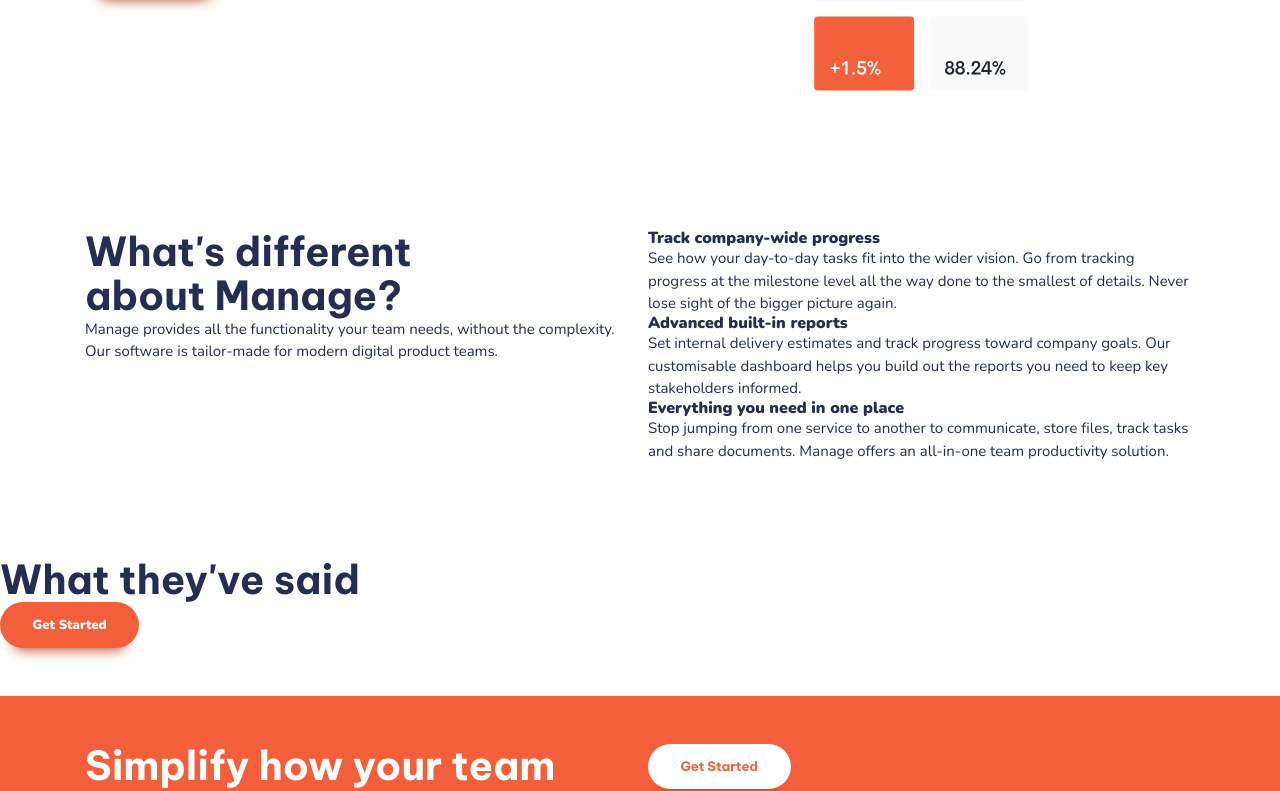
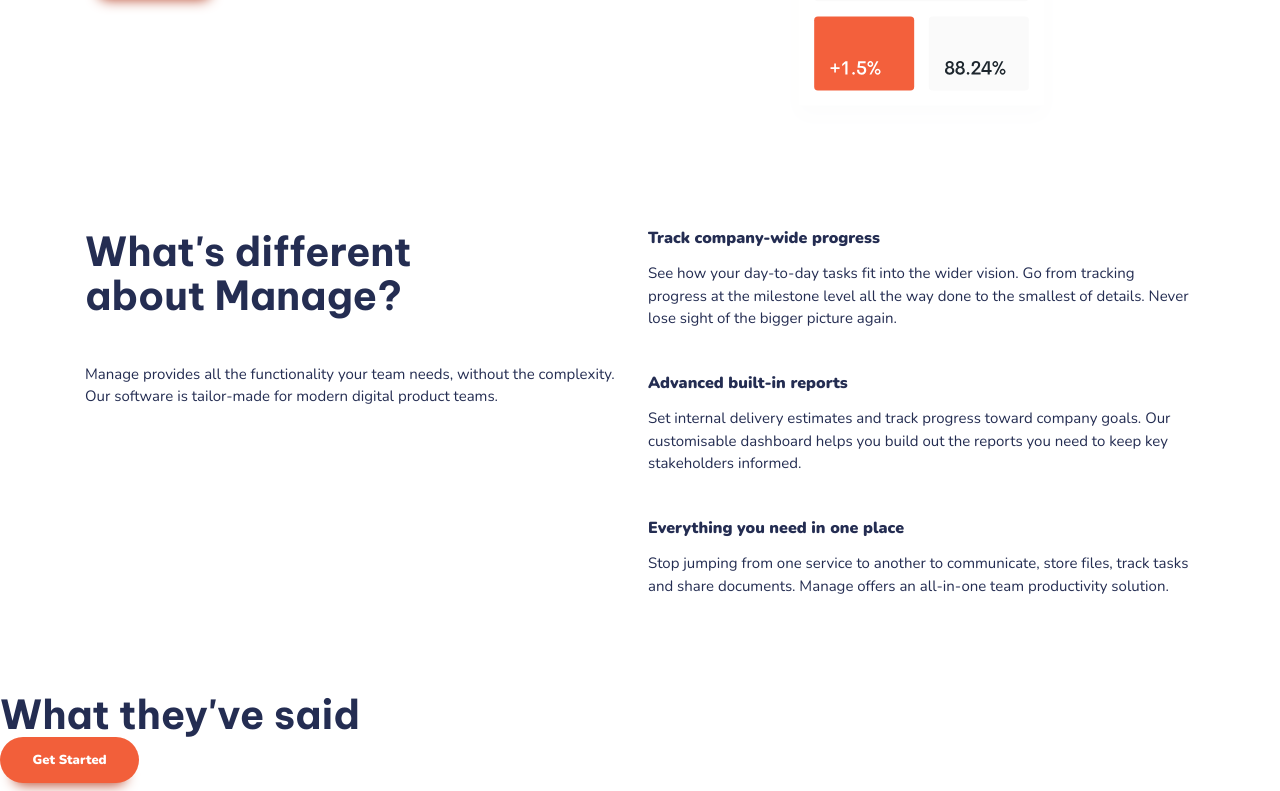
Before and after one commit to pravinkori/fem-manage-landing-page, a React (Vite) app: page / in a window 1280 px wide. Shown: the part 487-1278 px from the top of the page. Built offline with nearby package versions, Linux system fonts and the light colour scheme.

Commit message:
style: update styling for list items in the "What's different about Manage?" section

```diff
--- a/src/components/Features/Feature.tsx
+++ b/src/components/Features/Feature.tsx
@@ -5,7 +5,7 @@ function Feature() {
     <section className={`padding-block-700`}>
       <div className={`container`}>
         <div className={`even-columns`}>
-          <div>
+          <div className={`flow`}>
             <h2 className={`ff-accent fs-secondary-heading fw-bold`}>
               What's different about Manage?
             </h2>
@@ -16,35 +16,52 @@ function Feature() {
             </p>
           </div>
           <div>
-            <ul role="list" className={styles["numbered-items"]}>
+            <ul role="list" className={`${styles["numbered-items"]} flow`}>
               <li>
+                <div
+                  className={`flow`}
+                  style={{ "--flow-spacer": `1em` } as React.CSSProperties}
+                >
                   <h3 className={`fs-600 fw-bold`}>
                     Track company-wide progress
                   </h3>
                   <p>
                     See how your day-to-day tasks fit into the wider vision. Go
-                  from tracking progress at the milestone level all the way done
-                  to the smallest of details. Never lose sight of the bigger
-                  picture again.
+                    from tracking progress at the milestone level all the way
+                    done to the smallest of details. Never lose sight of the
+                    bigger picture again.
                   </p>
+                </div>
               </li>
               <li>
-                <h3 className={`fs-600 fw-bold`}>Advanced built-in reports</h3>
+                <div
+                  className={`flow`}
+                  style={{ "--flow-spacer": `1em` } as React.CSSProperties}
+                >
+                  <h3 className={`fs-600 fw-bold`}>
+                    Advanced built-in reports
+                  </h3>
                   <p>
                     Set internal delivery estimates and track progress toward
-                  company goals. Our customisable dashboard helps you build out
-                  the reports you need to keep key stakeholders informed.
+                    company goals. Our customisable dashboard helps you build
+                    out the reports you need to keep key stakeholders informed.
                   </p>
+                </div>
               </li>
               <li>
+                <div
+                  className={`flow`}
+                  style={{ "--flow-spacer": `1em` } as React.CSSProperties}
+                >
                   <h3 className={`fs-600 fw-bold`}>
                     Everything you need in one place
                   </h3>
                   <p>
-                  Stop jumping from one service to another to communicate, store
-                  files, track tasks and share documents. Manage offers an
-                  all-in-one team productivity solution.
+                    Stop jumping from one service to another to communicate,
+                    store files, track tasks and share documents. Manage offers
+                    an all-in-one team productivity solution.
                   </p>
+                </div>
               </li>
             </ul>
           </div>
```
Lines whose indentation alone changed are shown as unchanged.
